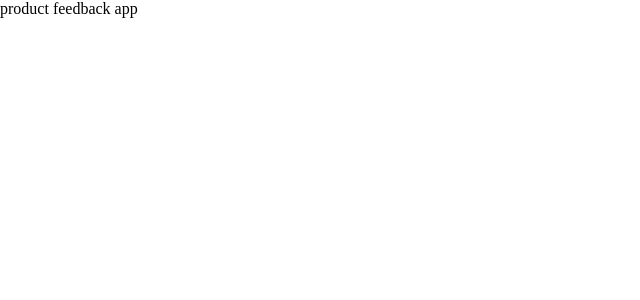
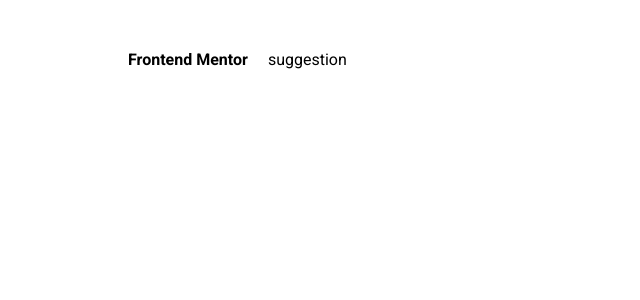
Before and after one commit to Phenol2/product-feedback-app, a React (Vite) app: page / in a window 1280 px wide. Shown: the top 300 px of the page, without its empty margins (0-640 px from the left). Built offline with nearby package versions, Linux system fonts and the light colour scheme.

Commit message:
adding google font and preceeding the home page

```diff
--- a/src/components/HomePage/HomePage.jsx
+++ b/src/components/HomePage/HomePage.jsx
@@ -1,7 +1,16 @@
 import React from 'react';
+import { Container } from "./Homepage.styled"
+import Sidebar from "../Sidebar/Sidebar"
+import Suggestion from "../Suggestion/Suggestion"
+import { useSelector } from "react-redux"
 
 const HomePage = () => {
-  return <div>product feedback app</div>;
+  let { products, } = useSelector(store => store.product)
+  return(
+  <Container>
+    <Sidebar />
+    <Suggestion />
+  </Container>);
 };
 
 export default HomePage;
--- a/src/components/HomePage/Homepage.styled.js
+++ b/src/components/HomePage/Homepage.styled.js
@@ -0,0 +1,8 @@
+import styled from "styled-components"
+
+export const Container = styled.main`
+    width: 80vw;
+    display: flex;
+    gap: 20px;
+    margin-block: 50px;
+`
--- /dev/null
+++ b/src/components/Sidebar/Sidebar.jsx
@@ -0,0 +1,18 @@
+import React from 'react';
+import { Wrapper } from "./Sidebar.styled"
+
+const Sidebar = () => {
+
+  return(
+  <Wrapper>
+    <div>
+      <h4>Frontend Mentor</h4>
+    </div>
+    <div>
+    </div>
+    <div>
+    </div>
+  </Wrapper>);
+};
+
+export default Sidebar;
--- /dev/null
+++ b/src/components/Sidebar/Sidebar.styled.js
@@ -0,0 +1,5 @@
+import styled from "styled-components"
+
+export const Wrapper = styled.section`
+
+`
--- /dev/null
+++ b/src/components/Suggestion/Suggestion.jsx
@@ -0,0 +1,12 @@
+import React from 'react';
+import { Wrapper } from "./Suggestion.styled"
+
+const Suggestion = () => {
+
+  return(
+  <Wrapper>
+    suggestion
+  </Wrapper>);
+};
+
+export default Suggestion;
--- /dev/null
+++ b/src/components/Suggestion/Suggestion.styled.js
@@ -0,0 +1,5 @@
+import styled from "styled-components"
+
+export const Wrapper = styled.section`
+  flex: 1;
+`
--- a/src/index.css
+++ b/src/index.css
@@ -1,7 +1,16 @@
+@import url('https://fonts.googleapis.com/css2?family=Roboto:wght@100;300;400;500;700;900&display=swap');
+
+
 * {
   margin: 0;
   padding: 0;
   box-sizing: border-box;
+}
+
+body{
+  display: grid;
+  place-items: center;
+  font-family: 'Roboto', sans-serif;
 }
 
 /* @media (prefers-color-scheme: light) {
```
